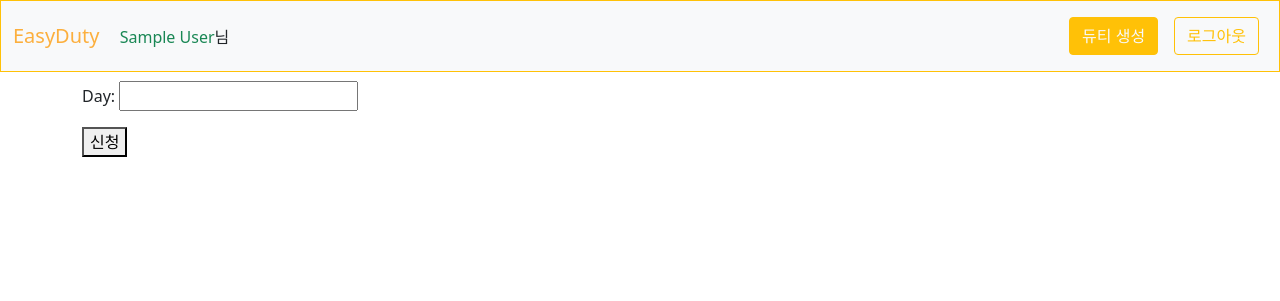
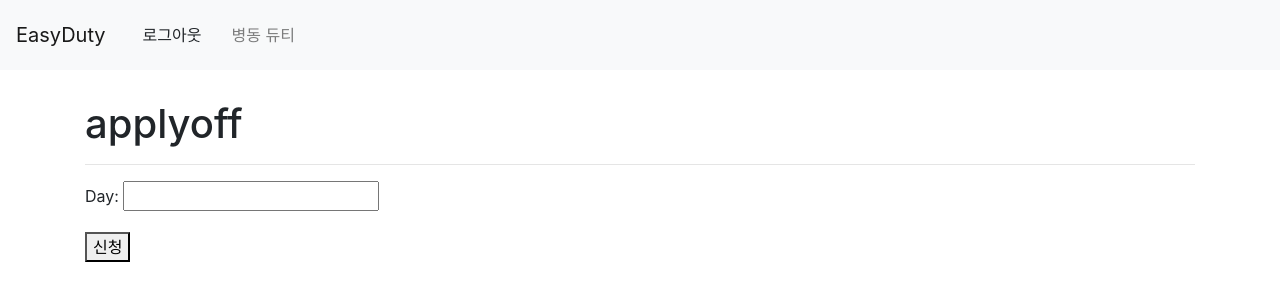
Before and after one commit to EasyDuty/Web, a Django app: page /calendars/apply-off/ in a window 1280 px wide. Shown: the top 301 px of the page. Run offline with Django 3.2, Linux system fonts and the light colour scheme; the visitor is signed in with stand-in values (Sample User, id 1); some libraries are stand-ins or nearby versions.

Commit message:
ward-duty calendar templates 1.2
update navbar, modal, coloring, duty input in persoanl calendar

```diff
--- a/DUTY/settings.py
+++ b/DUTY/settings.py
@@ -122,7 +122,8 @@
 
 STATIC_URL = '/static/'
 STATICFILES_DIRS = [
-    'calendars/static'
+    BASE_DIR / 'static/',
+    'calendars/static',
 ]
 
 # Default primary key field type
--- a/accounts/views.py
+++ b/accounts/views.py
@@ -100,7 +100,10 @@
 @require_http_methods(['GET', 'POST'])
 def get_duty(request, username, year, month):
     person = get_object_or_404(get_user_model(), username=username)
-    duty = person.duty.get(year+month)
+    try:
+        duty = person.duty.get(year+month)
+    except:
+        duty = ' ' * 31
     context = {
         'duty': duty,
     }
--- a/calendars/templates/calendars/team-duty.html
+++ b/calendars/templates/calendars/ward-duty.html
@@ -14,6 +14,7 @@
         <div class="year-month"></div>
         <button class="btn btn-warning go-next" onclick="nextMonth()">&gt;</button>
       </div>
+      <button>듀티 생성</button>
       {% comment %} <button class="btn btn-warning go-today" onclick="goToday()">Today</button> {% endcomment %}
     </div>
     <div class="main">
--- /dev/null
+++ b/static/base-style.css
@@ -0,0 +1,14 @@
+article {
+  margin: 100px auto;
+}
+.my-navbar {
+  background-color: #ff7f00;
+}
+#my-color,
+.my-color {
+  color: #ff7f00;
+}
+.hamburger {
+  background-color: #ff7f00;
+  opacity: .3;
+}
--- a/templates/base.html
+++ b/templates/base.html
@@ -11,48 +11,34 @@
   <link rel="stylesheet" href="http://code.jquery.com/ui/1.12.1/themes/base/jquery-ui.css">
   <script src="https://code.jquery.com/jquery-1.12.4.js"></script>
   <script src="https://code.jquery.com/ui/1.12.1/jquery-ui.js"></script>
-
-  <link href="https://cdn.jsdelivr.net/npm/bootstrap@5.1.3/dist/css/bootstrap.min.css" rel="stylesheet" integrity="sha384-1BmE4kWBq78iYhFldvKuhfTAU6auU8tT94WrHftjDbrCEXSU1oBoqyl2QvZ6jIW3" crossorigin="anonymous">
+  <link rel="stylesheet" href="https://maxcdn.bootstrapcdn.com/bootstrap/4.0.0/css/bootstrap.min.css" integrity="sha384-Gn5384xqQ1aoWXA+058RXPxPg6fy4IWvTNh0E263XmFcJlSAwiGgFAW/dAiS6JXm" crossorigin="anonymous">
+  <link rel="stylesheet" href="{% static 'base-style.css' %}">
   <title>EASY DUTY</title>
 </head>
 <body>
-  <nav class="navbar navbar-expand-lg navbar-light bg-light border-bottom border border-warning fixed-top ">
-    <div class="container-fluid">
-      <div class="me-3">
-        <a class="navbar-brand" href="{% url 'calendars:main' %}" style="color: #fcaf3d;">EasyDuty</a>
-        {% if user.is_authenticated %}
-          <a href="{% url 'accounts:profile' request.user.username %}" class="text-decoration-none text-success">{{ request.user.name }}</a>님
-        {% endif %}
-      </div>
-      <button class="navbar-toggler" type="button" data-bs-toggle="collapse" data-bs-target="#navbarNav" aria-controls="navbarNav" aria-expanded="false" aria-label="Toggle navigation" style="background: orange;">
+  <nav class="navbar navbar-expand-lg navbar-light bg-light my-navbar fixed-top">
+  <a class="navbar-brand" href="{% url 'calendars:main' %}">EasyDuty</a>
+  <button class="navbar-toggler" type="button" data-toggle="collapse" data-target="#navbarNavAltMarkup" aria-controls="navbarNavAltMarkup" aria-expanded="false" aria-label="Toggle navigation">
     <span class="navbar-toggler-icon"></span>
   </button>
-      <div class="collapse navbar-collapse" id="navbarNav">
-        <ul class="navbar-nav ms-auto">
+  <div class="collapse navbar-collapse" id="navbarNavAltMarkup">
+    <div class="navbar-nav">
       {% if user.is_authenticated %}
-            <li>
-              <form action="{% url 'calendars:make-duty' %}" method='GET'>
-                <button class="btn btn-warning text-decoration-none text-light m-2">듀티 생성</button>
-              </form>
-            </li>
-            <li class="nav-item">
+        <div class="nav-item nav-link mx-auto">
           <form action="{% url 'accounts:logout' %}" method="POST">
             {% csrf_token %}
-                <button class="btn border-warning text-decoration-none text-warning m-2">로그아웃</button>
+            <button class="btn btn-light ">로그아웃</button>
           </form>
-            </li>
+        </div>
+        <a class="nav-item nav-link btn my-auto" href="{% url 'calendars:ward_duty' %}">병동 듀티</a>
       {% else %}
-            <li class="nav-item">
-              <a href="{% url 'accounts:signup' %}" class="btn btn-warning text-decoration-none text-light m-2">회원가입</a>
-            </li>
-            <li class="nav-item">
-              <a href="{% url 'accounts:login' %}" class="btn btn-warning text-decoration-none text-light m-2">로그인</a>
-            </li>
+        <a class="nav-item nav-link btn my-auto" href="{% url 'accounts:login' %}">로그인</a>
+        <a class="nav-item nav-link btn my-auto" href="{% url 'accounts:signup' %}">회원가입</a>
       {% endif %}
-        </ul>
     </div>
   </div>
 </nav>
+
 
   <article class="container">
     {% block content %}
@@ -60,6 +46,8 @@
     {% endblock content %}
   </article>
 
+  <script src="https://code.jquery.com/jquery-3.2.1.slim.min.js" integrity="sha384-KJ3o2DKtIkvYIK3UENzmM7KCkRr/rE9/Qpg6aAZGJwFDMVNA/GpGFF93hXpG5KkN" crossorigin="anonymous"></script>
+  <script src="https://cdnjs.cloudflare.com/ajax/libs/popper.js/1.12.9/umd/popper.min.js" integrity="sha384-ApNbgh9B+Y1QKtv3Rn7W3mgPxhU9K/ScQsAP7hUibX39j7fakFPskvXusvfa0b4Q" crossorigin="anonymous"></script>
   <script src="https://maxcdn.bootstrapcdn.com/bootstrap/4.0.0/js/bootstrap.min.js" integrity="sha384-JZR6Spejh4U02d8jOt6vLEHfe/JQGiRRSQQxSfFWpi1MquVdAyjUar5+76PVCmYl" crossorigin="anonymous"></script>
   <script src="https://cdn.jsdelivr.net/npm/axios/dist/axios.min.js"></script>
   {% block script %}
```
Also changed, not shown: calendars/static/calendars/main-style.css (+23 -0 lines), calendars/templates/calendars/main.html (+56 -4 lines), accounts/migrations/0005_auto_20211107_1446.py. Lines whose indentation alone changed are shown as unchanged.
